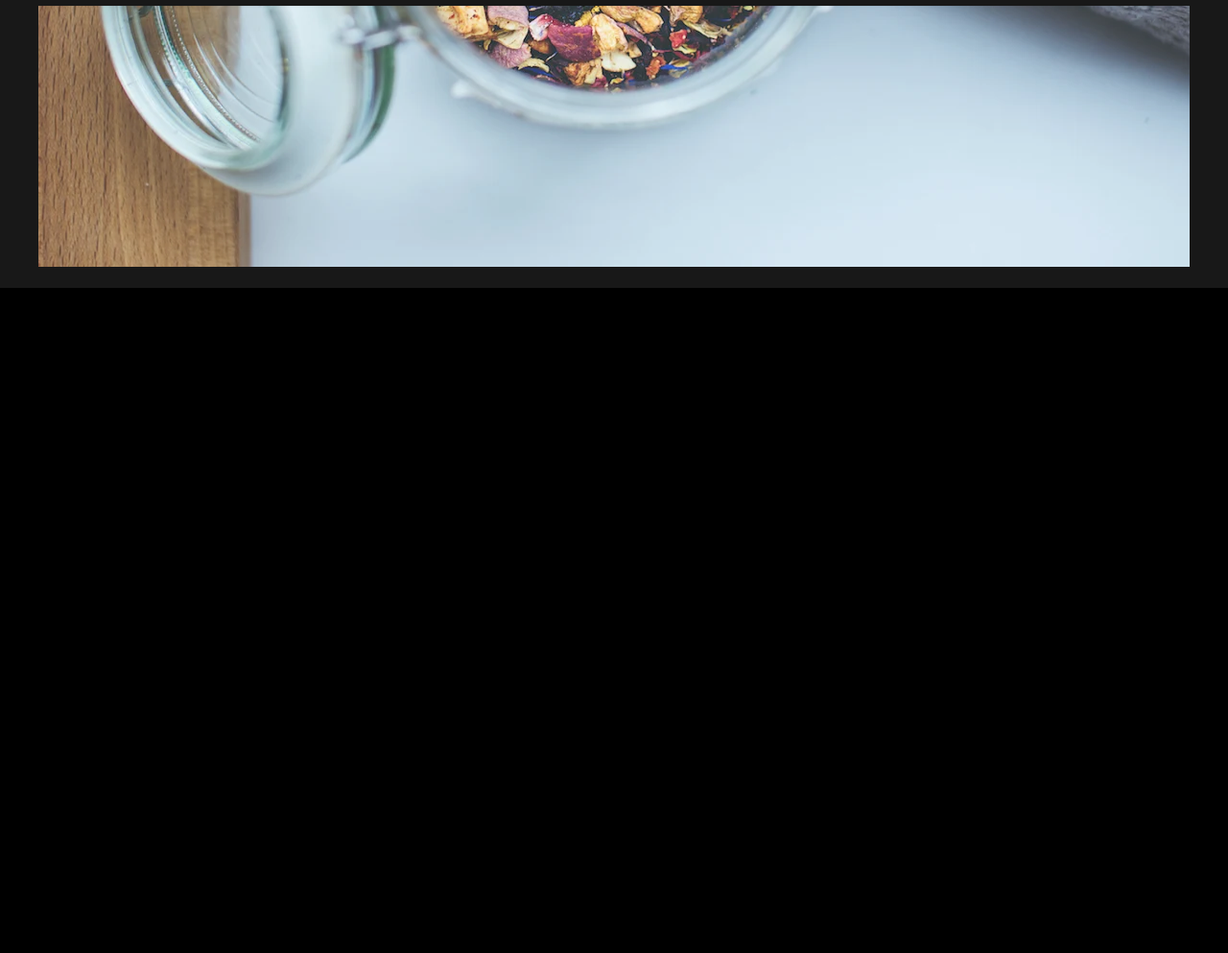
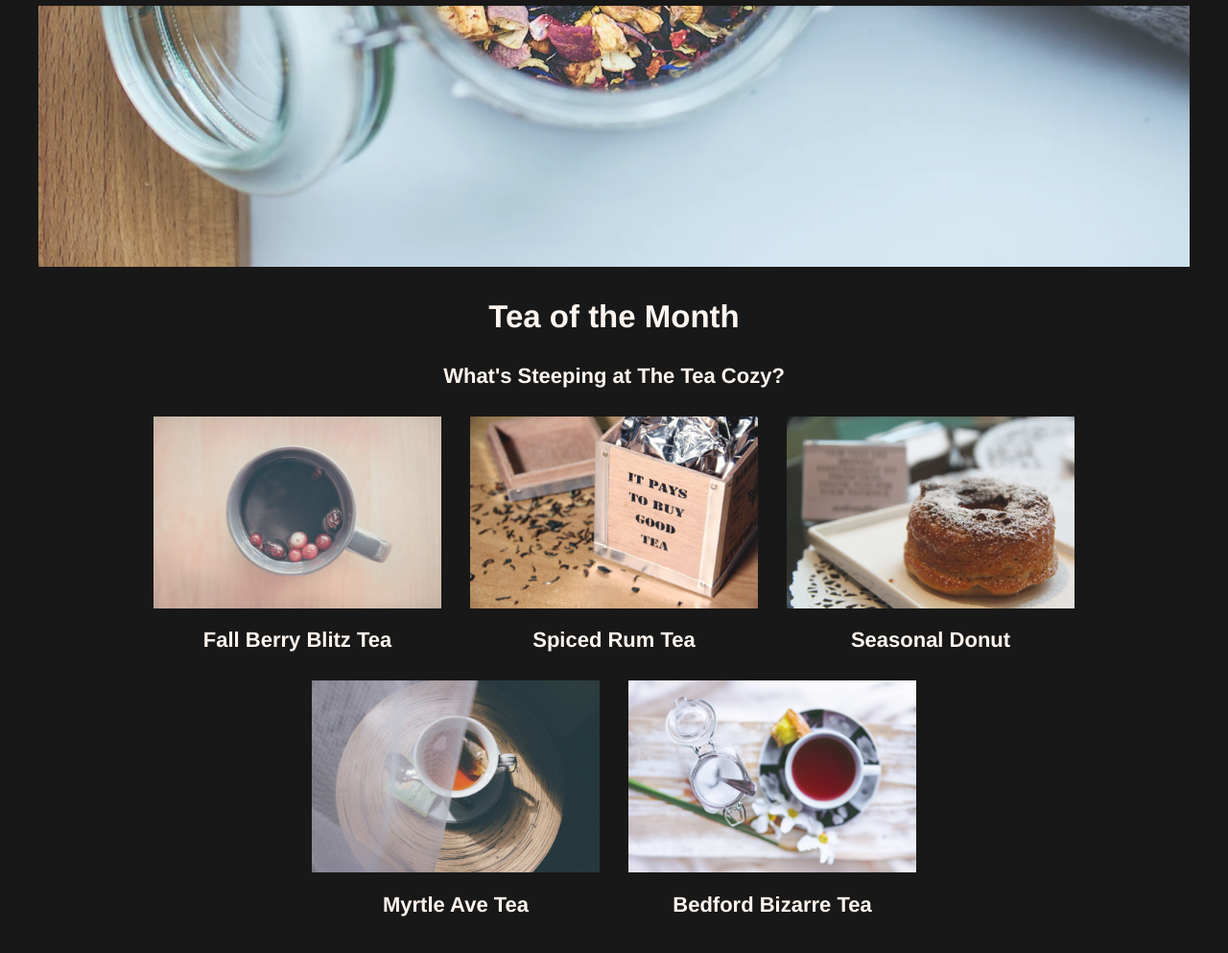
Before and after one commit to Ikgonzal/mini_projects_catalogue, a plain HTML site: page 19_tea_shop/index.html in a window 1280 px wide. Shown: the part 500-1493 px from the top of the page at 96% size. Before the commit the page ends 800 px from the top, so only its background shows below. Drawn offline with Linux system fonts and the light colour scheme.

Commit message:
tea of the month section done

```diff
--- a/19_tea_shop/index.html
+++ b/19_tea_shop/index.html
@@ -20,12 +20,38 @@
           </nav>
         </div>
     </header>
-        <div class="cover">
-            <img class="background-img" src="assets/img-mission-background.webp" alt="dried fruit in a jar">
-            <div class="cover-text">
-                <h2>Our Mission</h2>
-                <h4>Handpicked, Artisanally Curated, Free Range, Sustainable, Small Batch, Fair Trade, Organic Tea</h4>
+    <div class="cover">
+        <img class="background-img" src="assets/img-mission-background.webp" alt="dried fruit in a jar">
+        <div class="cover-text">
+            <h2>Our Mission</h2>
+            <h4>Handpicked, Artisanally Curated, Free Range, Sustainable, Small Batch, Fair Trade, Organic Tea</h4>
+        </div>
+    </div>
+    <div class="tea-month-container">
+        <h2>Tea of the Month</h2>
+        <h4>What's Steeping at The Tea Cozy?</h4>
+        <div class="tea-month-flex">
+            <div class="tea-month-berry-blitz">
+                <img class="tea-img" src="assets/img-berryblitz.webp" alt="berry blitz tea">
+                <h4>Fall Berry Blitz Tea</h4>
+            </div>
+            <div class="tea-month-spiced-rum">
+                <img class="tea-img" src="assets/img-spiced-rum.webp" alt="spiced rum tea">
+                <h4>Spiced Rum Tea</h4>
+            </div>
+            <div class="tea-month-donut">
+                <img class="tea-img" src="assets/img-donut.webp" alt="donut">
+                <h4>Seasonal Donut</h4>
+            </div>
+            <div class="tea-month-myrtle-ave">
+                <img class="tea-img" src="assets/img-myrtle-ave.webp" alt="myrtle ave tea">
+                <h4>Myrtle Ave Tea</h4>
+            </div>
+            <div class="tea-month-bedford-bizarre">
+                <img class="tea-img" src="assets/img-bedford-bizarre.webp" alt="bedford bizarre tea">
+                <h4>Bedford Bizarre Tea</h4>
             </div>
         </div>
+    </div>
 </body>
 </html>
--- a/19_tea_shop/style.css
+++ b/19_tea_shop/style.css
@@ -47,10 +47,6 @@ html {
 .background-img {
     width: 1200px;
     height: 700px;
-    /*display: block;
-    margin: auto;
-    position: absolute;
-    background-color: black;*/
 }
 
 .cover-text {
@@ -62,3 +58,24 @@ html {
     display: inline-block;
     width: 100%;
 }
+
+/*tea of the month section*/
+
+.tea-month-container {
+    text-align: center;
+
+}
+
+.tea-month-flex {
+    display: inline-flex;
+    flex-wrap: wrap;
+    width: 1000px;
+    justify-content: center;
+}
+
+.tea-img {
+    width: 300px;
+    height: 200px;
+    display: inline-flex;
+    margin: 0px 15px -15px 15px;
+}
```
